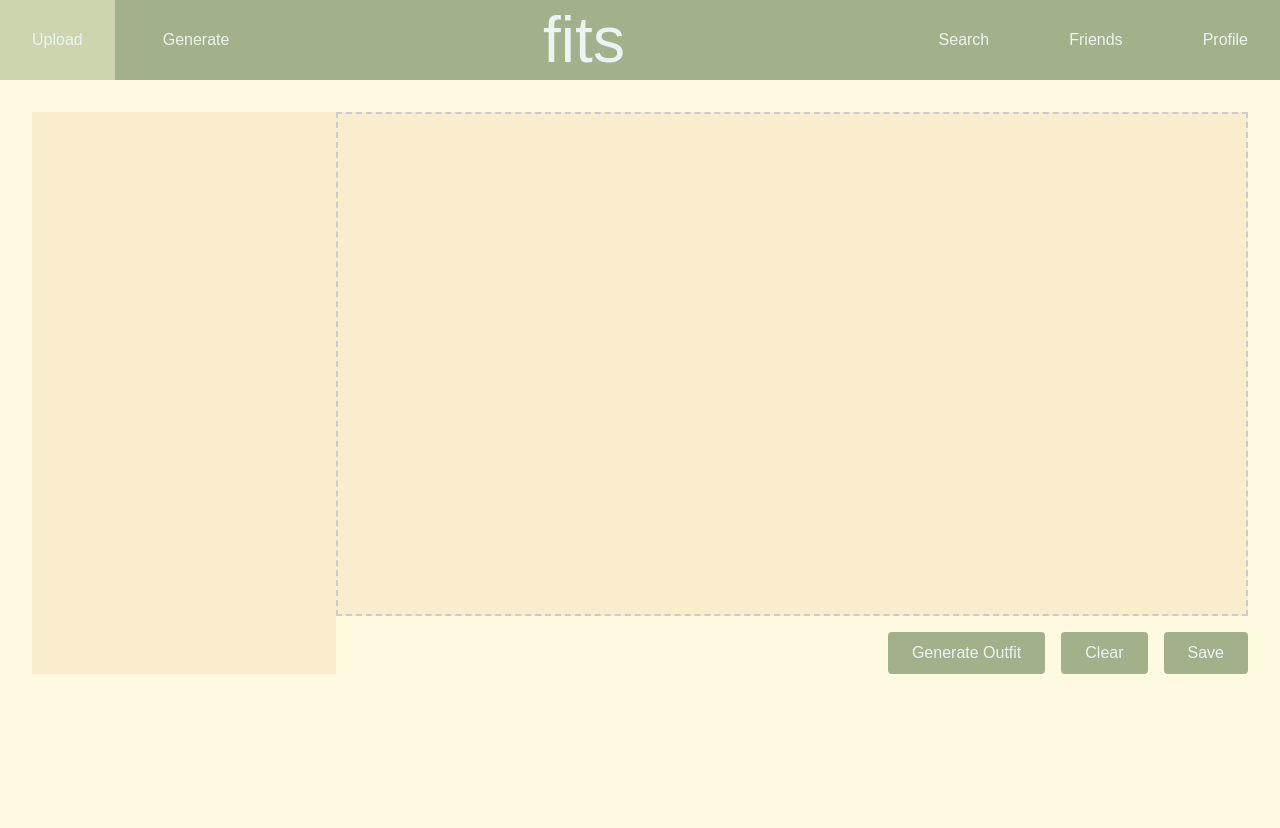
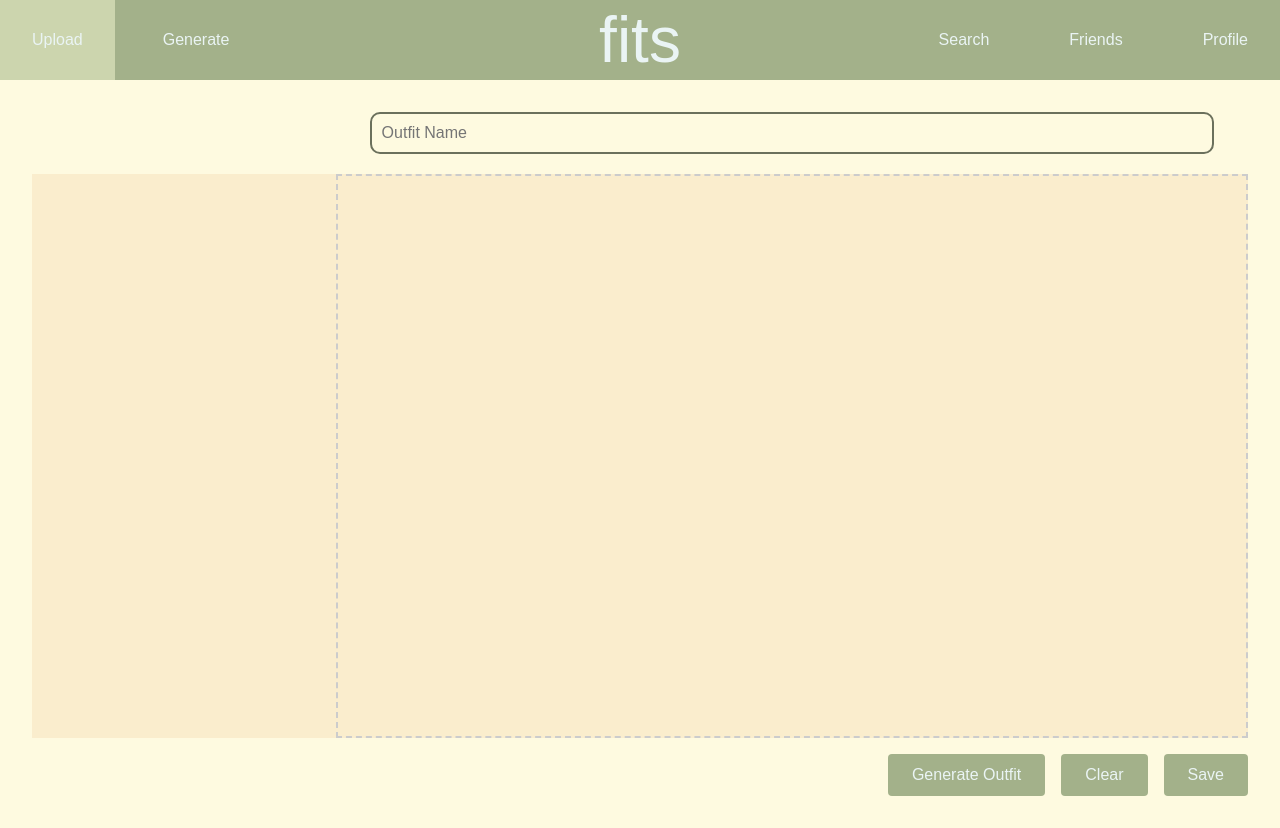
Before and after one commit to PDC8/FITS, a plain HTML site: page templates/generate-outfit.html in a window 1280 px wide. Before the commit the page ends 800 px from the top, so only its background shows below. Drawn offline with nearby package versions, Linux system fonts and the light colour scheme; no server answers; a web font is replaced by a local one.

Commit message:
fixed css and styling

```diff
--- a/static/base.css
+++ b/static/base.css
@@ -49,6 +49,17 @@
     background-color: var(--hover-color);
   }
 
+
+  .left-links {
+    flex: 1;
+    justify-content: flex-start;
+  }
+
+  .right-links {
+    flex: 1;
+    justify-content: flex-end;
+  }
+
   .logo {
     display: flex;
     align-items: center;
--- a/static/generate-outfit.css
+++ b/static/generate-outfit.css
@@ -1,6 +1,11 @@
 /* random-outfit.css */
+.outfit-display {
+  display: flex;
+}
+
 .outfit-generator {
   display: flex;
+  flex-direction: column;
   width: 100%;
   padding: 2rem;
   border-radius: 6px;
@@ -8,15 +13,45 @@
   box-sizing: border-box;
 }
 
+.row-top {
+  display: flex;
+}
+
 .scroll-bar {
   background-color: var(--item-card-color);
   flex: 1;
   overflow-y: auto;
-  max-height: 80vh;
+  overflow-x: hidden;
+  min-height: 70vh;
+  margin-top: 62px;
 }
 
 .generate {
   flex: 3;
+}
+
+input[type="text"],
+select {
+  width: 90%;
+  background-color: var(--bg-color);
+  padding: 10px;
+  border: 2px solid var(--border-color);
+  border-radius: 10px;
+  font-size: 1rem;
+  margin-bottom: 20px;
+}
+
+input[type="text"]:focus,
+select:focus {
+  outline: none;
+  border-color: var(--border-color);
+}
+
+.outfit-canvas {
+  background-color: var(--item-card-color);
+  min-height: 70vh;
+  border: 2px dashed #ccc;
+  position: relative;
 }
 
 .button-container {
@@ -44,35 +79,10 @@
   background-color: var(--hover-color);
 }
 
-.outfit-canvas {
-  background-color: var(--item-card-color);
-}
-
-
-.outfit-result {
-  margin-top: 1.5rem;
-  border-top: 1px solid #ccc;
-  padding-top: 1rem;
-  min-height: 100px; /* Provide space for the generated outfit info */
-}
-
-
-.placeholder {
-  color: #999;
-  font-style: italic;
-}
-
 .draggable-item {
-  background: white;
   padding: 10px;
   margin: 10px;
   border-radius: 8px;
   cursor: move;
   transition: opacity 0.3s;
 }
-
-.outfit-canvas {
-  min-height: 500px;
-  border: 2px dashed #ccc;
-  position: relative;
-}
--- a/static/index.css
+++ b/static/index.css
@@ -1,14 +1,24 @@
 /* index.css */
 
-/* index.css */
-/* Add/Update these rules */
+/* Outfit card layout */
+.outfits-container {
+  display: grid;
+  grid-template-columns: repeat(auto-fill, minmax(600px, 1fr))
+}
+
+.outfit-container {
+  margin: 20px;
+  padding: 20px;
+  border: 1px solid #ddd;
+  background: white;
+  box-shadow: 0 2px 4px rgba(0,0,0,0.1);
+  text-align: center;
+}
 
 .outfit-canvas {
   position: relative;
-  width: 800px;       /* Fixed width matching generate page */
-  height: 600px;      /* Fixed height matching generate page */
-  border: 1px solid #ccc;
-  background: #f5f5f5;
+  min-height: 600px;
+  min-width: 600px;
   margin: 20px auto;  /* Center the canvas */
   overflow: hidden;   /* Prevent items from spilling out */
 }
@@ -25,12 +35,3 @@
   display: block;
   margin: 0 auto;
 }
-
-.outfit-container {
-  margin: 20px;
-  padding: 20px;
-  border: 1px solid #ddd;
-  background: white;
-  box-shadow: 0 2px 4px rgba(0,0,0,0.1);
-  text-align: center;
-}
--- a/static/upload.css
+++ b/static/upload.css
@@ -1,16 +1,32 @@
 /* upload.css */
 .upload-container {
-  max-width: 600px;
-  margin: 0 auto;
+  max-width: 800px;
+  margin: 2rem auto;
   background-color: var(--bg-color);
-  padding: 2rem;
-  border-radius: 6px;
-  border: 1px solid #ccc;
+  padding: 2.5rem;
+  border-radius: 12px;
+  box-shadow: 0 8px 24px rgba(0, 0, 0, 0.1);
+  border: 1px solid var(--border-color);
 }
 
 .filter_header {
   font: 1rem;
   font-weight: bold;
+}
+
+input[type="text"],
+select {
+  background-color: var(--bg-color);
+  padding: 0.5rem;
+  border: 2px solid var(--border-color);
+  border-radius: 10px;
+  font-size: 1rem;
+}
+
+input[type="text"]:focus,
+select:focus {
+  outline: none;
+  border-color: var(--border-color);
 }
 
 .checkbox-grid {
@@ -48,11 +64,11 @@
   gap: 1rem;
 }
 
-
 input[type="file"] {
   padding: 0.5rem;
-  border: 1px solid #ccc;
-  border-radius: 4px;
+  border: 2px solid var(--border-color);
+  border-radius: 8px;
+  background-color: var(--bg-color);
 }
 
 button[type="submit"] {
@@ -63,6 +79,7 @@ button[type="submit"] {
   padding: 0.75rem;
   cursor: pointer;
   font-size: 1rem;
+  margin-top: 2rem;
 }
 
 button[type="submit"]:hover {
--- a/templates/generate-outfit.html
+++ b/templates/generate-outfit.html
@@ -27,21 +27,19 @@
     </nav>
   </header>
 
-  <main class="outfit-generator">
-    <div class="scroll-bar"></div>
-    <div class="generate">
-      <div class="outfit-canvas">
+  <main class="outfit-display">
+    <div class="outfit-generator">
+      <div class="row-top">
+        <div class="scroll-bar"></div>
+        <div class="generate">
+          <input type="text" id="outfit-name" placeholder="Outfit Name" required />
+          <div class="outfit-canvas"></div>
+        </div>
       </div>
-      <div class="button-container">
-        <button class="generate-btn" type="button">
-          Generate Outfit
-        </button>
-        <button class="clear-btn" type="button">
-          Clear
-        </button>
-        <button class="save-btn" type="button">
-          Save
-        </button>
+      <div class="row-bottom button-container">
+        <button class="generate-btn" type="button">Generate Outfit</button>
+        <button class="clear-btn" type="button">Clear</button>
+        <button class="save-btn" type="button">Save</button>
       </div>
     </div>
   </main>
@@ -168,7 +166,7 @@
           'Content-Type': 'application/json',
         },
         body: JSON.stringify({
-          name: `Outfit ${new Date().toLocaleDateString()}`, // Default name
+          name: document.getElementById('outfit-name').value,
           items: outfitItems
         })
       });
```
Also changed, not shown: static/search.css (+28 -0 lines), templates/index.html (+1 -2 lines), templates/search.html (+2 -1 lines).
